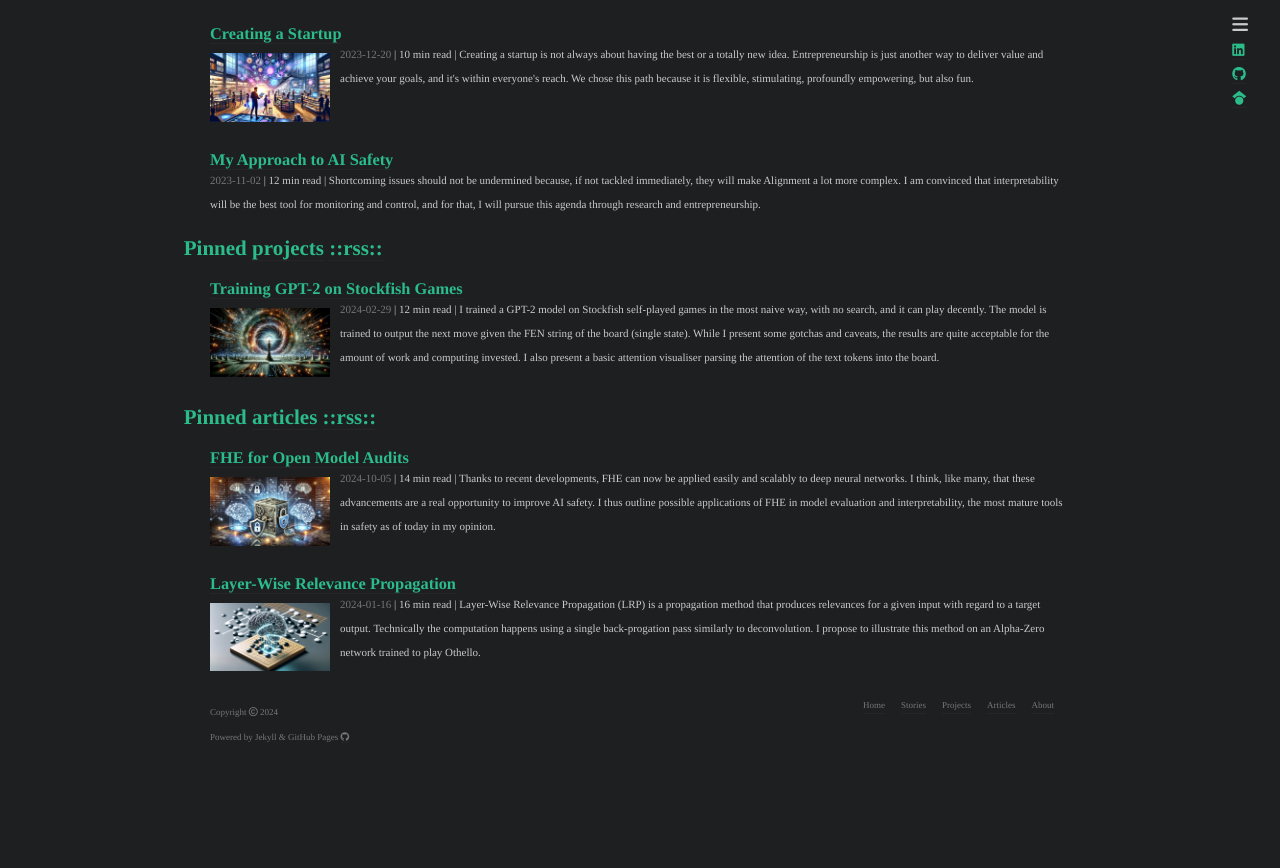
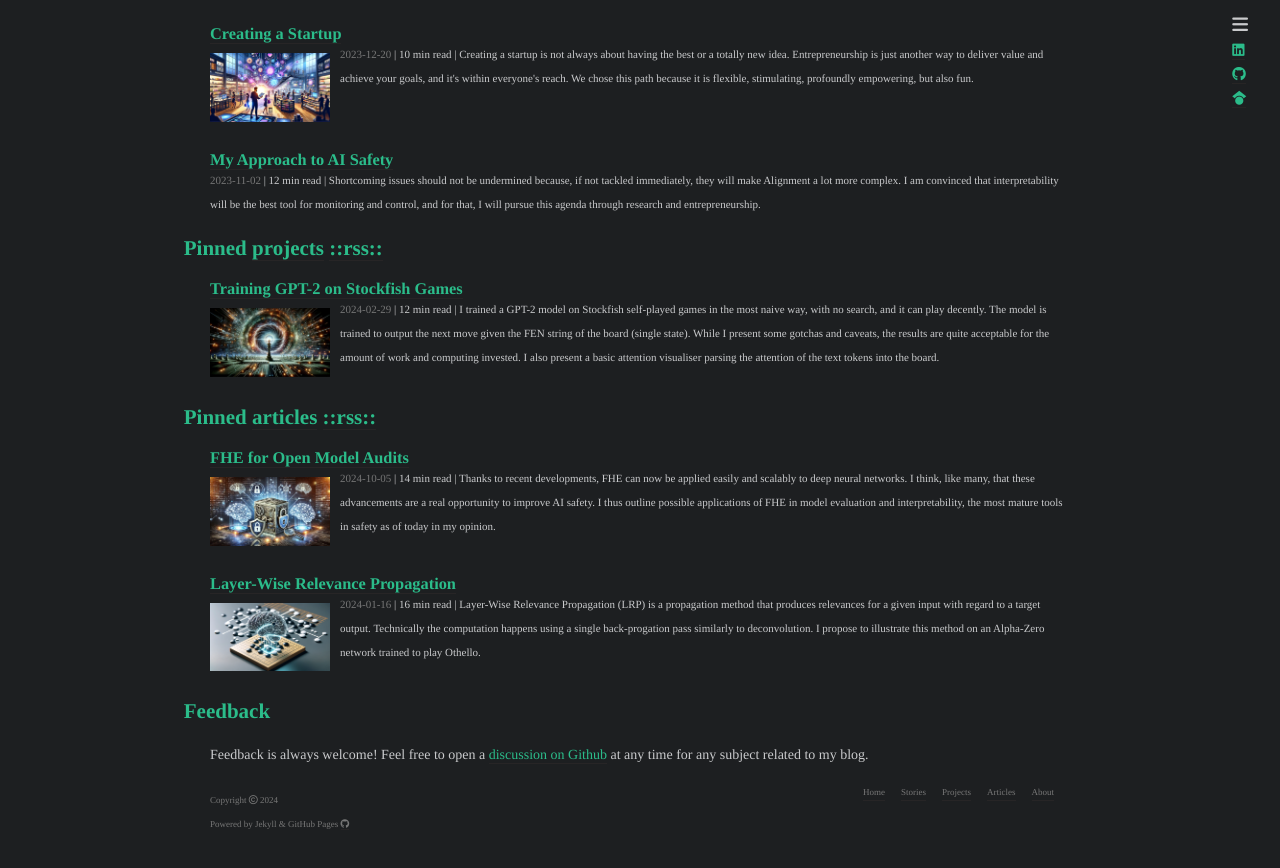
Before and after one commit to yp-edu/yp-edu.github.io, a Jekyll site: the page built from pages/index.md, in a window 1280 px wide and 900 px high, scrolled down 595 px. Shown: the top 868 px of the window. Built offline with Jekyll 4.4.1, drawn with Linux system fonts in a browser that asks for light colours; nearby versions of some CDN libraries; some web fonts are replaced; Markdown is read by kramdown in place of the engine named in the settings; a style sheet for code colours, icons or effects is not loaded; our own code applies the rules of GitHub Pages for plain Markdown files; before the commit the page ends 1408 px from its top, so only the background shows below that.

Commit message:
feedback

```diff
--- a/pages/index.md
+++ b/pages/index.md
@@ -79,3 +79,7 @@ You can use [tags](/tags) to find posts on a specific topic!
 </div>
 {% endif %}
 {% endfor %}
+
+## Feedback
+
+Feedback is always welcome! Feel free to open a [discussion on Github](https://github.com/orgs/yp-edu/discussions) at any time for any subject related to my blog.
```
Also changed, not shown: pages/_stories/why-this-blog.md (+2 -2 lines).
